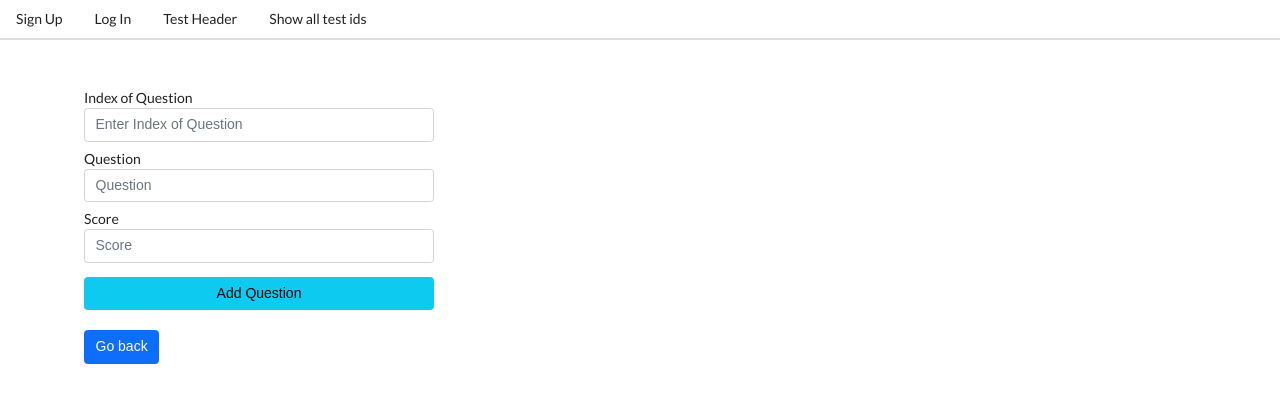
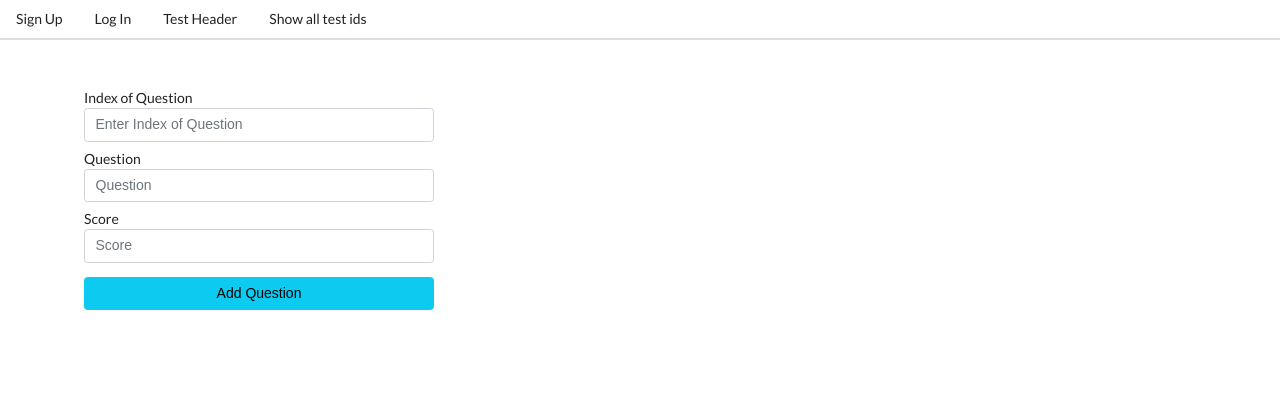
Before and after one commit to srijondasgit/examfrontend, a React (Create React App) app in the folder exammodule/: page /teacher/testId/1/addQuestion in a window 1280 px wide. Shown: the top 402 px of the page. Built offline with nearby package versions, Linux system fonts and the light colour scheme.

Commit message:
Update AddQuestion.js

```diff
--- a/exammodule/src/components/AddQuestion.js
+++ b/exammodule/src/components/AddQuestion.js
@@ -1,7 +1,7 @@
 import React, { useState } from "react";
 import axios from "axios";
 import { useParams, useHistory } from "react-router-dom";
-import { Button } from "react-bootstrap";
+// import { Button } from "react-bootstrap";
 
 
 
@@ -49,6 +49,8 @@ function AddQuestion() {
         setIsError(true);
       });
   };
+
+
 
   return (
     <div className="container p-3">
@@ -115,7 +117,7 @@ function AddQuestion() {
           </div>
         )}
         <br />
-        <div><Button onClick={() => push(`/user/testId/${id}/getTest`)}>Go back</Button></div>
+        {/* <div><Button onClick={() => push(`/user/testId/${id}/getTest`)}>Go back</Button></div> */}
       </div>
     </div>
   );
```
